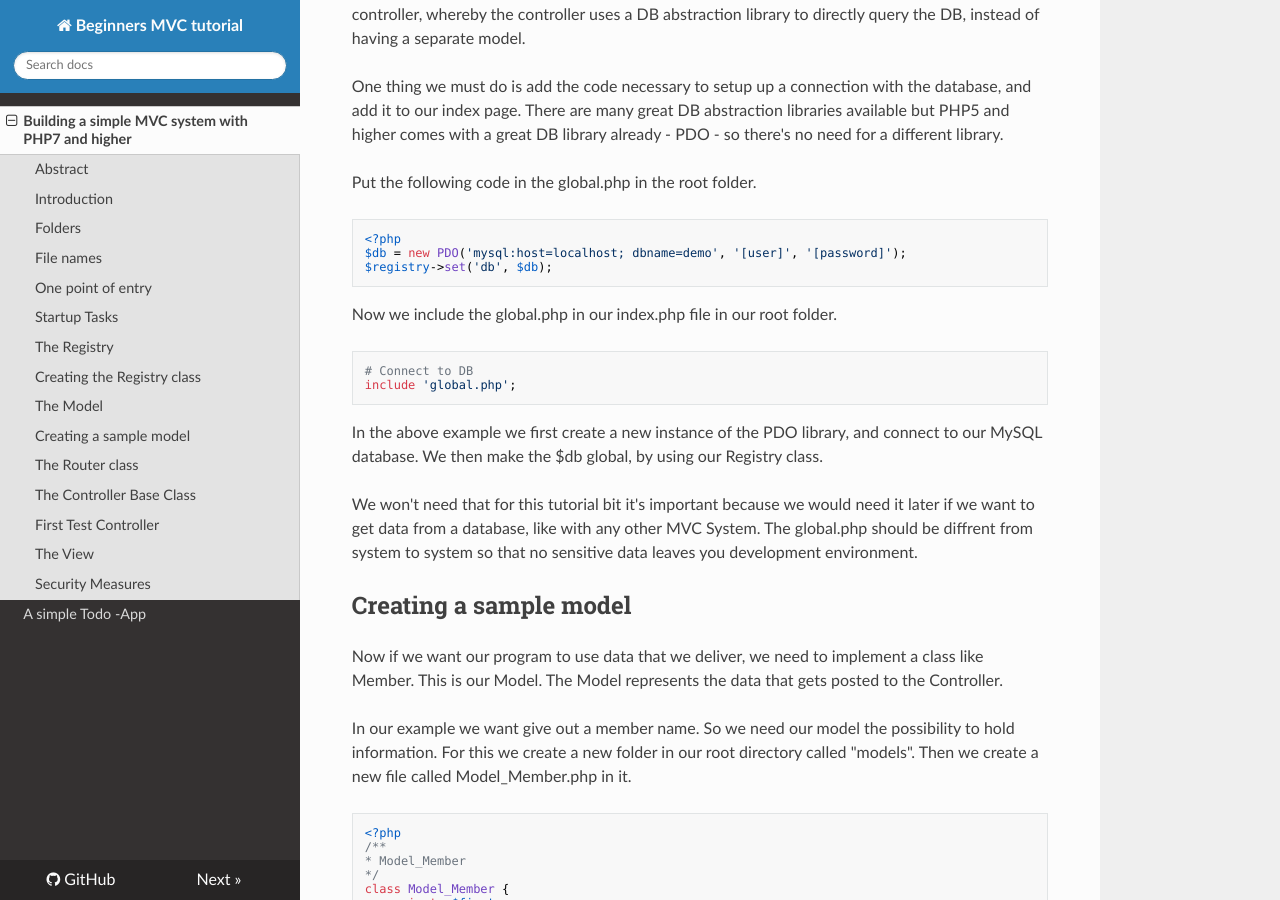
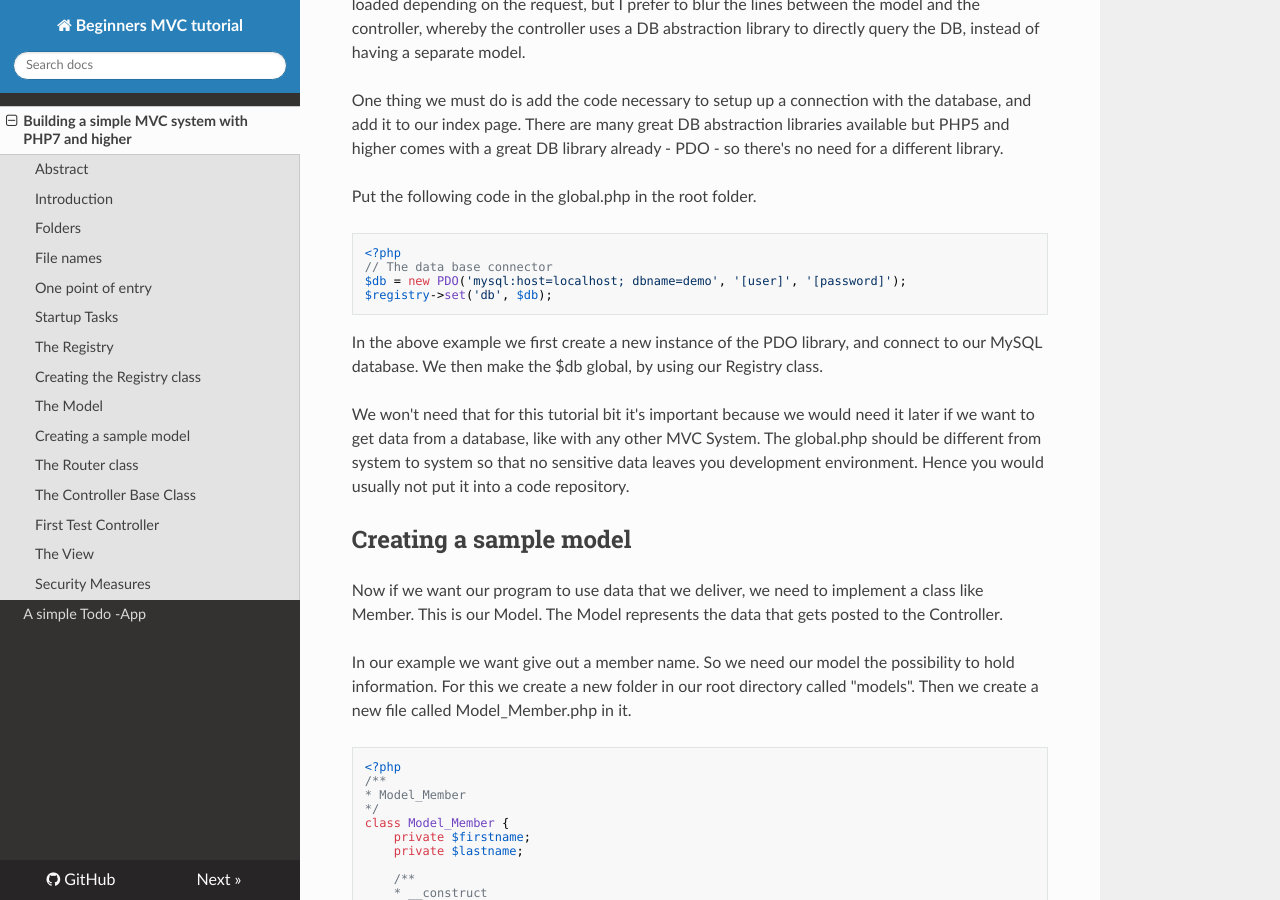
Before and after one commit to modir/mvc-tutorial, an MkDocs documentation site: the page built from docs/index.md, in a window 1280 px wide and 900 px high, scrolled down 5889 px. Built offline with MkDocs 1.6.1, drawn with Linux system fonts in a browser that asks for light colours; nearby versions of some CDN libraries; some of the changed text lies outside the part shown.

Commit message:
small bug fixes

```diff
--- a/docs/index.md
+++ b/docs/index.md
@@ -349,16 +350,9 @@ Put the following code in the global.php in the root folder.
 
 ~~~php
 <?php
+// The data base connector
 $db = new PDO('mysql:host=localhost; dbname=demo', '[user]', '[password]');
 $registry->set('db', $db);
-~~~
-
-Now we include the global.php in our index.php file in our root
-folder.
-
-~~~php
-# Connect to DB
-include 'global.php';
 ~~~
 
 In the above example we first create a new instance of the PDO
@@ -367,9 +361,9 @@ global, by using our Registry class.
 
 We won't need that for this tutorial bit it's important because we
 would need it later if we want to get data from a database, like with
-any other MVC System. The global.php should be diffrent from
+any other MVC System. The global.php should be different from
 system to system so that no sensitive data leaves you development
-environment.
+environment. Hence you would usually not put it into a code repository.
 
 ## Creating a sample model
 
```
Also changed, not shown: other parts of docs/index.md (+1 -0 lines), README.md (+1 -1 lines).
